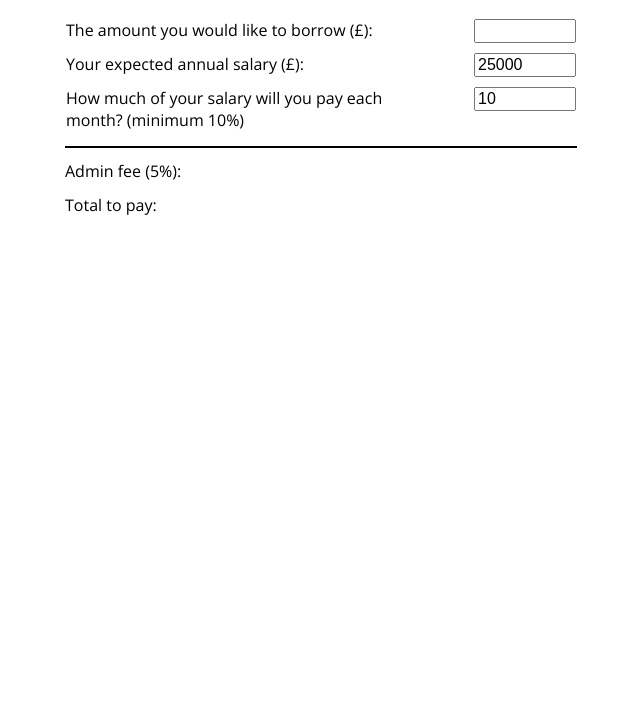
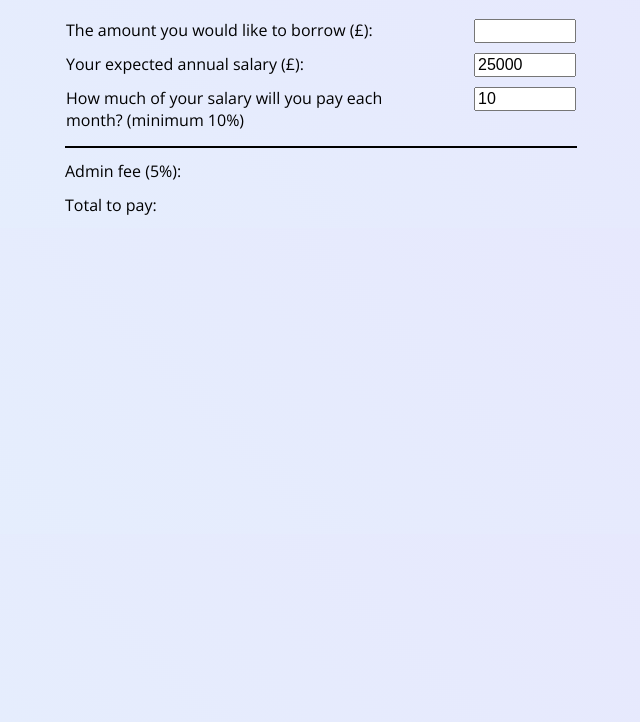
Before and after one commit to mallowmew/mayden-finance-calculator, a website: page index.html in a window 1280 px wide. Shown: the part 78-800 px from the top of the page, without its empty margins (63-703 px from the left). Drawn offline with nearby package versions, Linux system fonts and the light colour scheme; files that its build step writes are made by us from their sources.

Commit message:
Apply background colour tweaks

```diff
--- a/sass/style.scss
+++ b/sass/style.scss
@@ -4,6 +4,10 @@
 @import 'utils/_mixins';
 @import 'utils/_functions';
 @import 'utils/_helpers';
+
+body {
+  background: linear-gradient(45deg, $backgroundColor, adjust-hue($backgroundColor, 30deg));
+}
 
 .container {
   position: relative;
--- a/sass/utils/_variables.scss
+++ b/sass/utils/_variables.scss
@@ -1 +1,2 @@
-$errorColor: red;
+$backgroundColor: #e5eefd;
+$errorColor: #ff0000;
```
